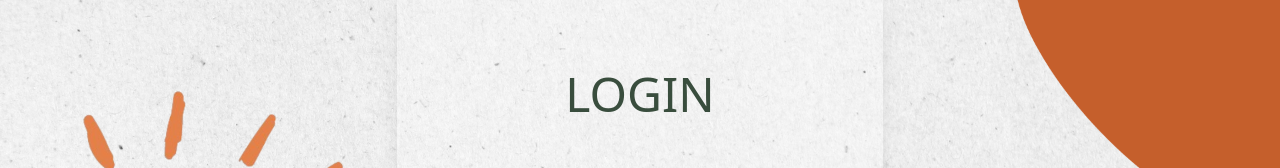
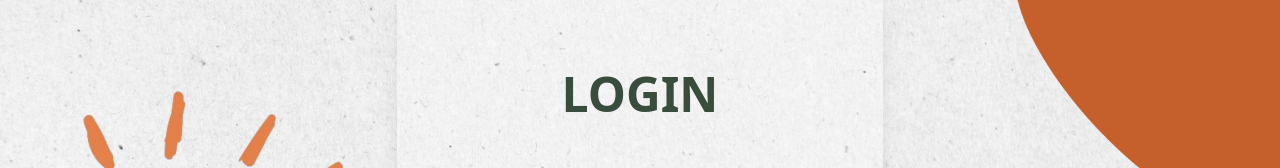
Before and after one commit to projetodob/dob-frontend, a React (Vite) app: page / in a window 1280 px wide. Shown: the part 134-302 px from the top of the page. Built offline with nearby package versions, Linux system fonts and the light colour scheme.

Commit message:
ajuste da fonte da palavra login

```diff
--- a/src/pages/login/Login.tsx
+++ b/src/pages/login/Login.tsx
@@ -38,7 +38,7 @@ function login(e: ChangeEvent<HTMLFormElement>) {
     <>
       <div className="h-screen font-sans fundoLogin bg-cover bg-center bg-no-repeat flex flex-1 justify-center items-center">
         <form className="max-w-xl m-4 p-24 bg-white bg-opacity-25 rounded shadow-xl" onSubmit={login}>
-          <h2 className="text-verdeEsc font-medium text-center text-5xl font-bold ">LOGIN</h2>
+          <h2 className="text-verdeEsc text-center text-5xl font-bold ">LOGIN</h2>
           <div className="">
             <label className='mt-16 block font-medium text-lg text-verdeEsc' htmlFor="usuario">Usuário</label>
             <input
```
